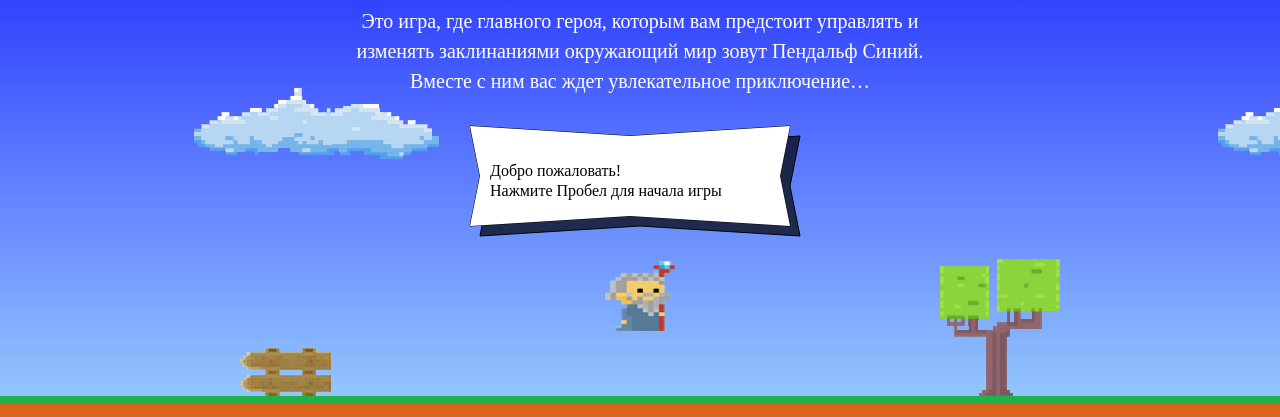
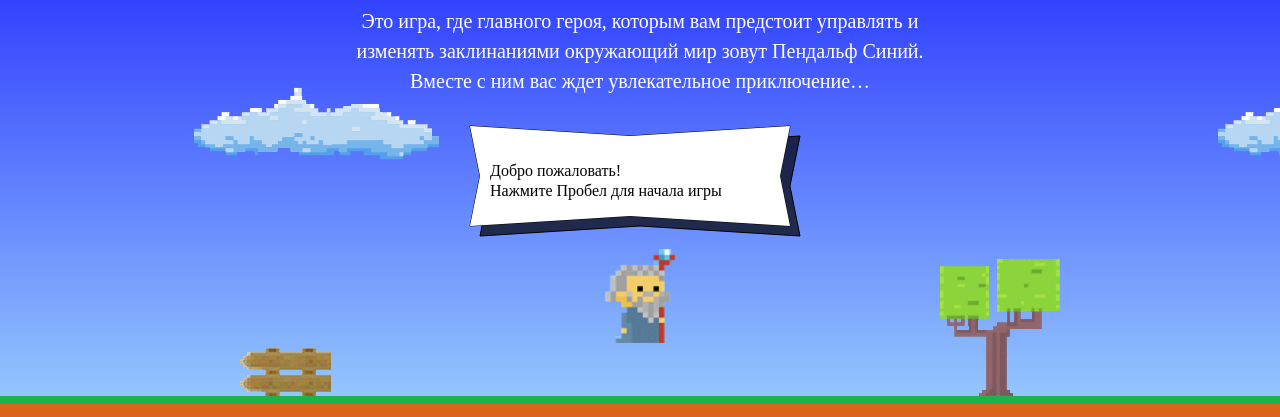
Before and after one commit to SlavChek/805401-code-and-magick-18, a website: page index.html in a window 1280 px wide. Shown: the part 203-620 px from the top of the page. Drawn offline with Linux system fonts and the light colour scheme; a web font is replaced by a local one.

Commit message:
Попробывал поисправлять

```diff
--- a/index.html
+++ b/index.html
@@ -192,22 +192,16 @@
 
   var wizardSpeed = 3;
   var wizardWidth = 70;
-  var getWizardHeight = function (heightWizard){
-     1.337 * wizardWidth;
-     return heightWizard
+  var getWizardHeight = function (){
+    return 1.337 * wizardWidth;
   }
-
-  var getWizardWidth = function (widthWizard){
-    wizardWidth / 2;
-    return widthWizard;
-}
 
   var getWizardX = function (width){
     return (width / 2) - (wizardWidth / 2);
   }
 
   var getWizardY = function (height){
-    return (height / 1.5) - (wizardWidth / 2 );
+    return (height / 1.5) - (getWizardHeight() / 2 );
   }
 
 
```
